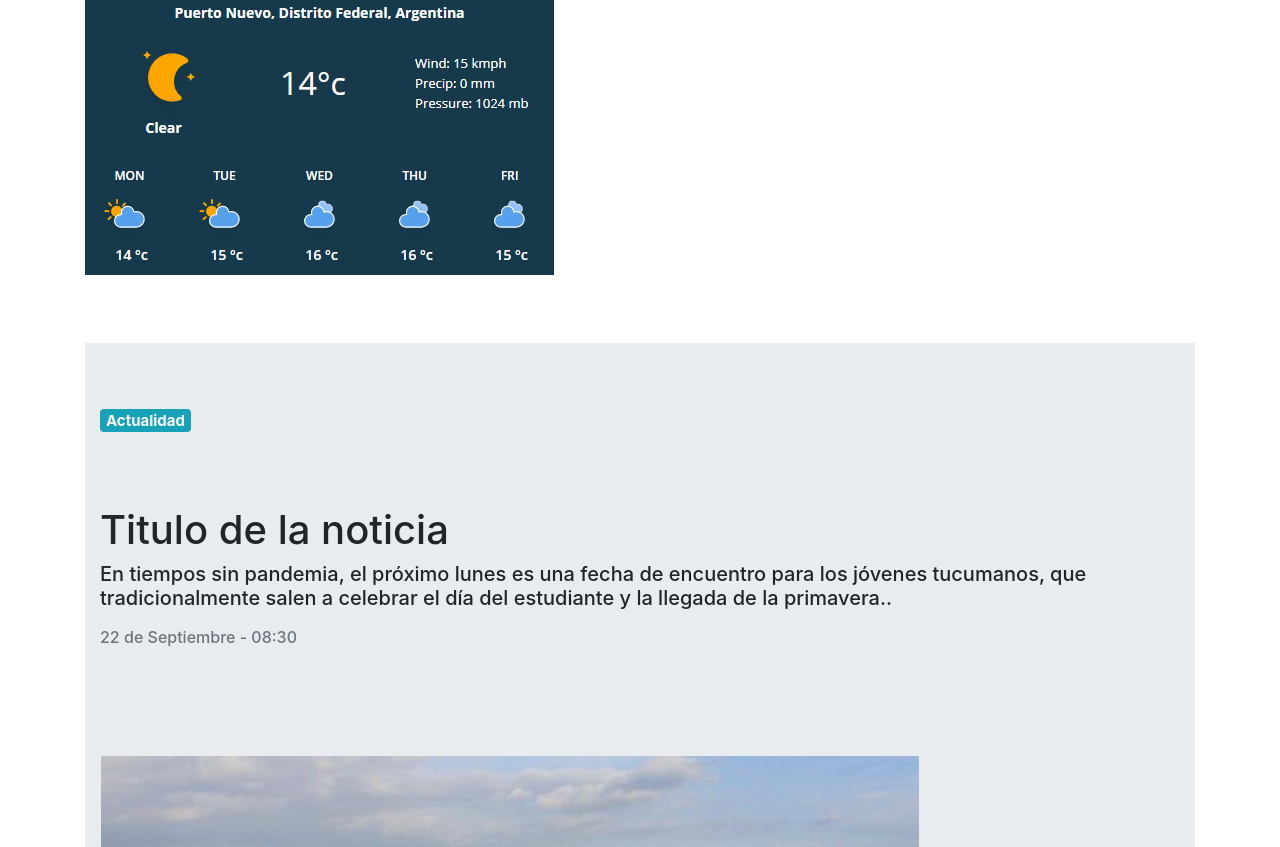
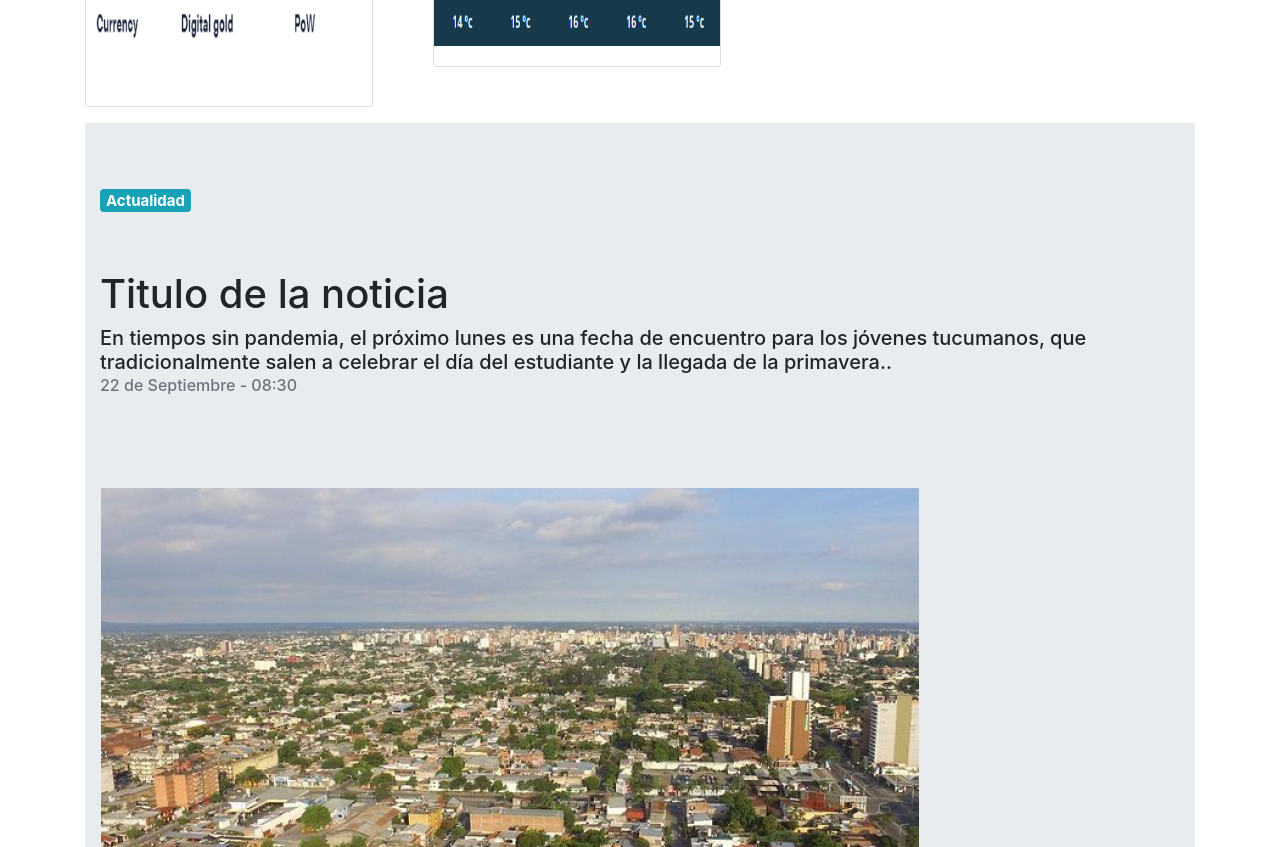
Before and after one commit to casasfranco/RollingNews-final, a React (Create React App) app in the folder rolling-news/: page /principal in a window 1280 px wide. Shown: the part 740-1587 px from the top of the page. Built offline with nearby package versions, Linux system fonts and the light colour scheme.

Commit message:
se modifico archivo cripto

```diff
--- a/rolling-news/src/App.js
+++ b/rolling-news/src/App.js
@@ -14,16 +14,15 @@ import Suscripcion from "./components/Administrador/usuario/Suscripcion";
 import PaginaError from "./components/common/PaginaError";
 import Titular from "./components/principal/Titular";
 import Comentarios from "./components/principal/Comentarios";
-import Criptomonedas from './components/principal/Criptomonedas';
-import Clima from './components/principal/Clima';
+import Criptomonedas from './components/common/Criptomonedas';
+
 
 function App() {
   return (
     <Router>
       <Barra></Barra>
       <Criptomonedas></Criptomonedas>
-      <Clima></Clima>
-      <Switch>
+        <Switch>
         <Route exact path="/principal">
           <Titular></Titular>
           <Comentarios></Comentarios>
--- a/rolling-news/src/components/principal/Clima.js
+++ /dev/null
@@ -1,14 +0,0 @@
-import React from "react";
-import Image from "react-bootstrap/Image";
-
-const Clima = () => {
-  return (
-    <section className="container">
-      <div>
-        <Image src="clima.png" fluid />
-      </div>
-    </section>
-  );
-};
-
-export default Clima;
--- a/rolling-news/src/components/principal/Criptomonedas.js
+++ /dev/null
@@ -1,14 +0,0 @@
-import React from "react";
-import Image from "react-bootstrap/Image";
-
-const Criptomonedas = () => {
-  return (
-    <section className="container">
-      <div>
-        <Image src="cripto.png" fluid />
-      </div>
-    </section>
-  );
-};
-
-export default Criptomonedas;
--- a/rolling-news/src/components/principal/Titular.js
+++ b/rolling-news/src/components/principal/Titular.js
@@ -11,26 +11,26 @@ import Comentarios from './Comentarios';
 const Titular = () => {
     return (
   <div className = "container">
-  <Jumbotron fluid className="mt-5">
+  <Jumbotron fluid className="mt-3">
   <Container>
   <h5><Badge variant="info">Actualidad</Badge></h5>
-    <div className="mt-4">
+    <div className="mt-2">
     <h1>Titulo de la noticia</h1>
     </div>
     <h5>En tiempos sin pandemia, el próximo lunes es una fecha de encuentro para los jóvenes tucumanos, que tradicionalmente salen a celebrar el día del estudiante y la llegada de la primavera..</h5>
-<div className="mt-4">
+<div className="mt-2">
      <Card.Subtitle className="text-muted">22 de Septiembre - 08:30</Card.Subtitle>
       </div>
 
   </Container>
-  <div className="mt-4 ml-3">
+  <div className="mt-2 ml-3">
   <Image src="tucuman.jpg" fluid />
   <p>Foto tomada por Rolling News .</p>
   </div>
   <section className="container ml-2">
   <Image src="cuidarse.png" fluid />
   </section>
-  <section className="container mt-5">
+  <section className="container mt-2">
   <p>En tiempos sin pandemia, el próximo lunes es una fecha de encuentro para los jóvenes tucumanos, que tradicionalmente salen a celebrar el día del estudiante y la llegada de la primavera.
 
 Por esta razón, las autoridades sanitarias y municipales pusieron su atención en el 21 de septiembre, jornada que reforzarán los controles para evitar reuniones como las que ocurrieron el Día del Amigo o las aglomeraciones del Día del Niño.
```
